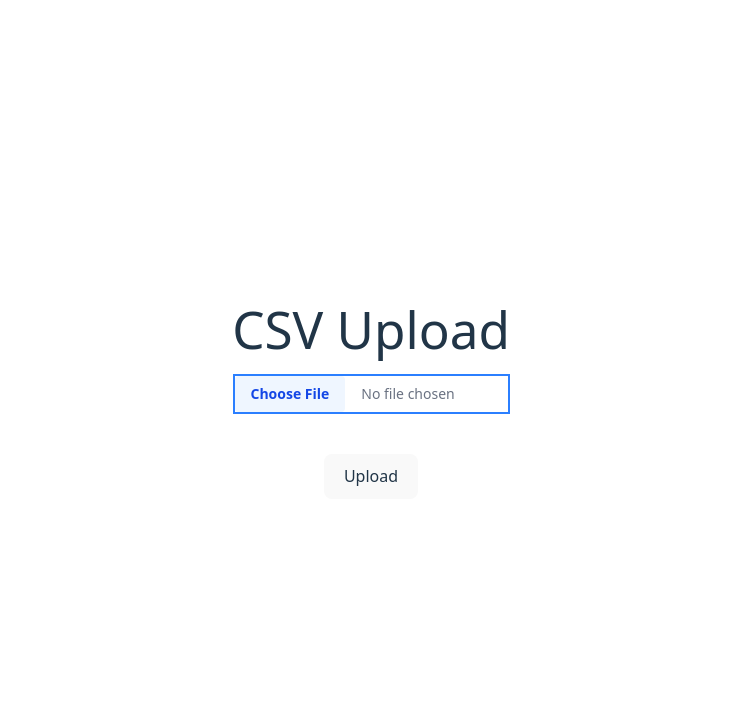
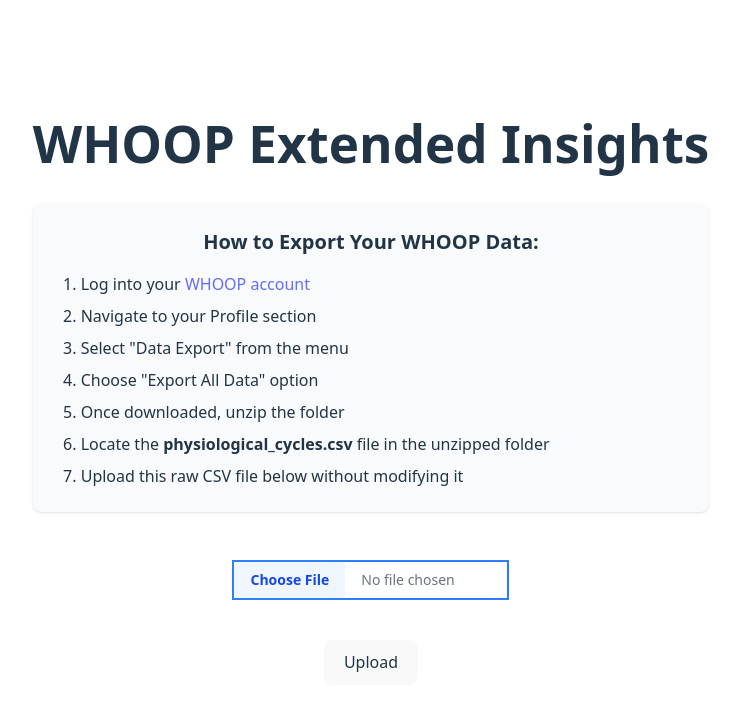
Before and after one commit to elliotrosen20/whoop-extended, a React (Vite) app: page /upload in a window 1280 px wide. Shown: the top 710 px of the page, without its empty margins (269-1009 px from the left). Built offline with nearby package versions, Linux system fonts and the light colour scheme.

Commit message:
Add styling and local storage handling

```diff
--- a/src/App.tsx
+++ b/src/App.tsx
@@ -3,18 +3,8 @@
 // import Upload from './pages/Upload'
 
 function App() {
-  return (
-    <>
-      <h1>Hello app</h1>
-      <nav>
-        <ul>
-          <li>
-            <Link to="upload">Upload File</Link>
-          </li>
-        </ul>
-      </nav>
-    </>
-  )
+  <>
+  </>
 }
 
 export default App
--- a/src/components/PredictionModule.tsx
+++ b/src/components/PredictionModule.tsx
@@ -143,7 +143,7 @@
   // )
   return (
     // <div className="w-full mx-auto px-4 sm:px-6 lg:px-8 bg-gray-100 py-8">
-    <div className="">
+    <div className="px-4 sm:px-6 lg:px-8 bg-gray-100 py-8 rounded-xl">
       <h1 className="text-3xl font-bold text-gray-800 mb-4 text-center">Recovery Score Predictor</h1>
       <p className="text-gray-600 text-center mb-8">Adjust the sliders to simulate different biometric states and estimate recovery score.</p>
 
--- a/src/components/ShapModule.tsx
+++ b/src/components/ShapModule.tsx
@@ -51,7 +51,7 @@
     //     ))}
     //   </div>
     // </div>
-    <div className="">
+    <div className="px-4 sm:px-6 lg:px-8 bg-gray-100 py-8 rounded-xl">
     {/* <div className="w-full max-w-7xl mx-auto px-6 py-8 bg-gray-100 rounded-lg shadow-lg"> */}
       <h1 className="text-3xl font-bold text-gray-800 mb-4 text-center">Model Insights</h1>
 
--- a/src/pages/Dashboard.tsx
+++ b/src/pages/Dashboard.tsx
@@ -25,8 +25,16 @@
   const [activeTab, setActiveTab] = useState<string>('insights');
 
   const fileId = localStorage.getItem('fileId');
+  const insightsReady = localStorage.getItem('insightsReady') === 'true';
 
   let hasAnyError = false;
+
+  useEffect(() => {
+    if (!fileId || !insightsReady) {
+      console.log('Missing fileId or insights not ready, redirecting to upload page');
+      navigate('/upload');
+    }
+  }, [fileId, insightsReady, navigate])
 
   useEffect(() => {
     const fetchData = async () => {
@@ -90,9 +98,14 @@
   }, [])
 
   const handleReset = async () => {
-    // add logic for prompt for "are you sure"
+    const isConfirmed = window.confirm("Are you sure you want to reset? All current data will be lost.");
+
+    if (!isConfirmed) {
+      return; // If the user presses 'Cancel', exit the function
+    }
+
     setIsLoading(true);
-    await new Promise(resolve => setTimeout(resolve, 2000));
+    await new Promise(resolve => setTimeout(resolve, 2000)); // Simulating a delay
     navigate('/upload');
   }
 
@@ -106,7 +119,7 @@
           loading={isLoading}
           size={35}
         />
-        <span>Populating dashboard...</span>
+        {/* <span>Populating dashboard...</span> */}
       </div>
     )
   }
@@ -121,7 +134,7 @@
     // <div className="w-full px-4 sm:px-6 lg:px-8 max-w-full mx-auto">
     <div className="">
       <div className="mb-6">
-        <h1 className="text-4xl font-bold text-gray-800 text-center">Dashboard</h1>
+        <h1 className="text-4xl font-bold text-gray-800 text-center">Whoop+</h1>
         <button
           onClick={handleReset}
           className="mt-4"
@@ -131,7 +144,7 @@
       </div>
 
 
-      <div className="flex justify-center space-x-4 mb-6">
+      <div className="flex justify-between mb-6 p-4 bg-gray-50 rounded-lg shadow-md">
         <button
           onClick={() => setActiveTab('insights')}
           className={activeTab === 'insights' ? 'active' : ''}
@@ -157,12 +170,12 @@
           <div>
 
             <h2 className="text-2xl font-semibold text-gray-800 mb-6 text-center">Recovery Insights</h2>
-            <div className="mb-4 bg-black">
+            <div className="mb-4 bg-gray-500 rounded-xl">
               <InsightsModule insights={insights}/>
             </div>
 
             <h2 className="text-2xl font-semibold text-gray-800 mb-6 text-center mt-20">Equivalence Factors</h2>
-            <div className="mb-4 bg-black">
+            <div className="mb-4 bg-gray-500 rounded-xl">
               <EqInsightsModule eqInsights={eqInsights}/>
             </div>
           </div>
--- a/src/pages/Upload.tsx
+++ b/src/pages/Upload.tsx
@@ -13,10 +13,10 @@
 
   const fileInputRef = useRef<HTMLInputElement>(null);
 
-  //when navigating back to this component from dashboard on reset?
-  // useEffect(() => {
-  //   handleNewUpload();
-  // }, [])
+  useEffect(() => {
+    localStorage.removeItem('fileId');
+    localStorage.removeItem('insightsReady');
+  }, []);
 
   const handleSubmit = async () => {
     try {
@@ -115,6 +115,7 @@
 
   const handleNewUpload = () => {
     localStorage.removeItem('fileId');
+    localStorage.removeItem('insightsReady');
     setFileId(null);
     if (fileInputRef.current) {
       fileInputRef.current.value = '';
@@ -138,8 +139,20 @@
   }
 
   return (
-    <div>
-      <h1>CSV Upload</h1>
+    <div className="max-w-4xl mx-auto p-6">
+      <h1 className="text-3xl font-bold text-center mb-8">WHOOP Extended Insights</h1>
+      <div className="bg-gray-50 p-6 rounded-lg shadow-sm mb-8">
+        <h2 className="text-xl font-semibold mb-4">How to Export Your WHOOP Data:</h2>
+        <ol className="list-decimal pl-6 space-y-2 text-left">
+          <li>Log into your <a href="https://app.whoop.com" className="text-blue-600 hover:underline">WHOOP account</a></li>
+          <li>Navigate to your Profile section</li>
+          <li>Select "Data Export" from the menu</li>
+          <li>Choose "Export All Data" option</li>
+          <li>Once downloaded, unzip the folder</li>
+          <li>Locate the <strong>physiological_cycles.csv</strong> file in the unzipped folder</li>
+          <li>Upload this raw CSV file below without modifying it</li>
+        </ol>
+      </div>
 
       {fileId ? (
         <div className="flex flex-col gap-4">
```
Also changed, not shown: 1 other file (tests, documents, lock files or other folders).
